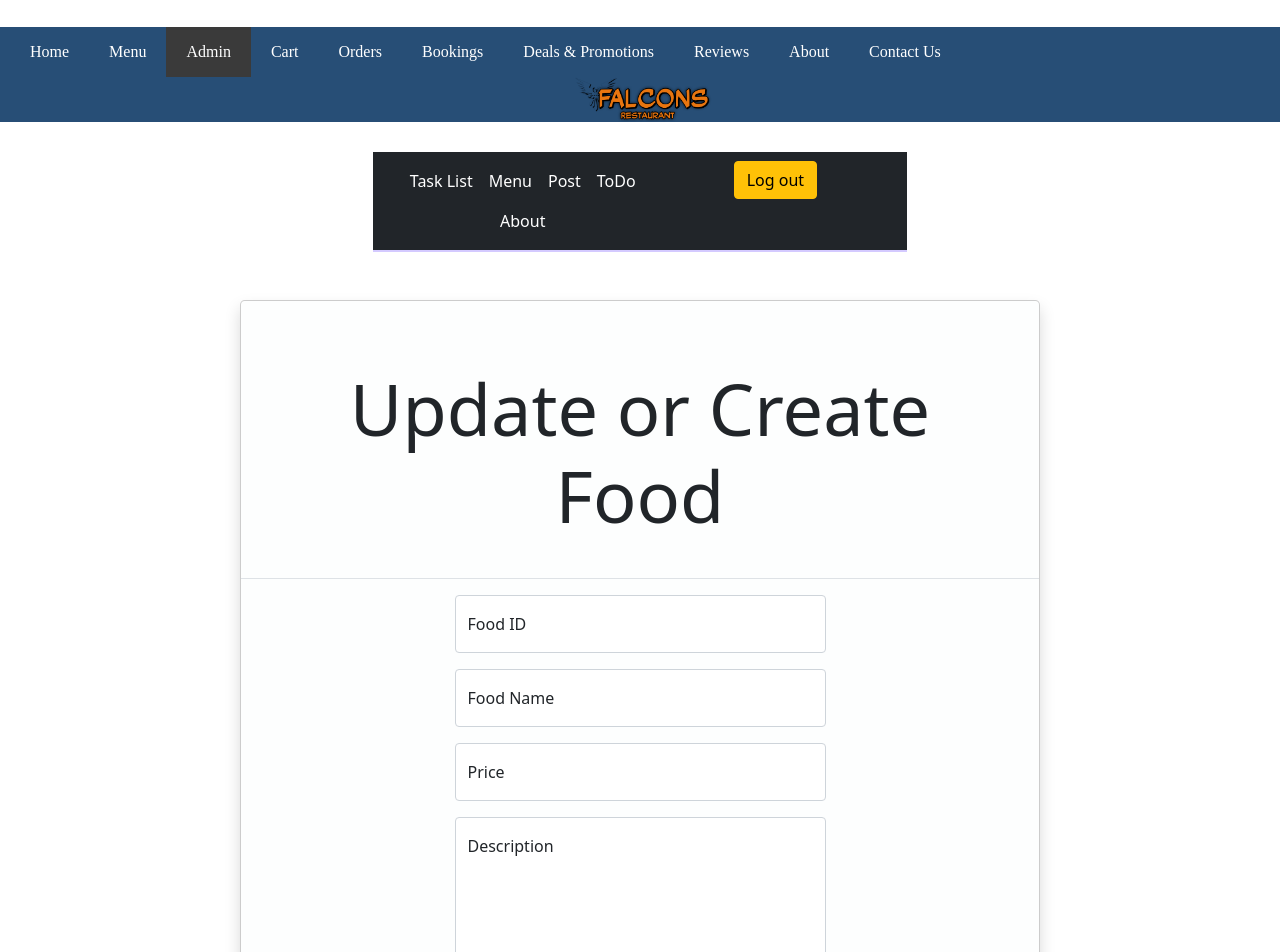
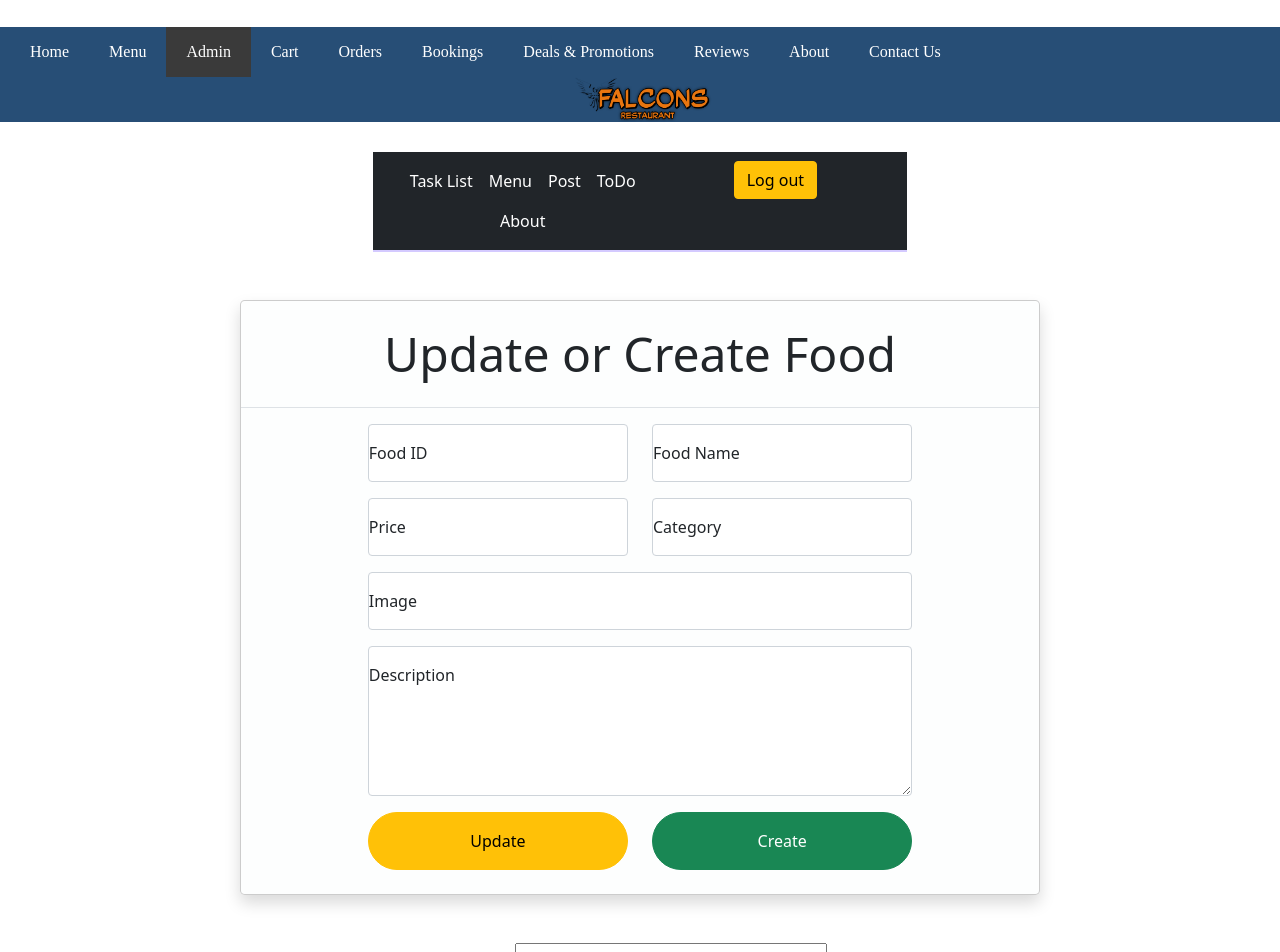
Before and after one commit to Kalafathakan/reactProject, a React (Create React App) app: page /admin in a window 1280 px wide. Shown: the top 952 px of the page. Built offline with nearby package versions, Linux system fonts and the light colour scheme; no server answers; sample sign-in values are in the browser's storage; a web font is replaced by a local one.

Commit message:
admin panel design

```diff
--- a/src/components/AdminFoodForm.tsx
+++ b/src/components/AdminFoodForm.tsx
@@ -3,7 +3,7 @@ import axios from 'axios';
 import FormContext from '../context/AdminFormContext';
 
 type MenuType = {
-    food:{
+  food: {
     _id: string,
     food_id: string,
     food_name: string,
@@ -20,12 +20,12 @@ type MenuType = {
 
 type updateDeleteType = {
 
-    updateFood : (id:string) => void;
-    createFood: (id:string) => void;
+  updateFood: (id: string) => void;
+  createFood: (id: string) => void;
 }
 
 
-  const MenuFormForAdmin = ({updateFood,createFood }: updateDeleteType) => {
+const MenuFormForAdmin = ({ updateFood, createFood }: updateDeleteType) => {
   const fr = useContext(FormContext)
 
 
@@ -38,7 +38,7 @@ type MenuType = {
     image: `${fr.formData.food_id}`
   });
 
-      const { food_id, food_name, price, description,category,image } = formData2;
+  const { food_id, food_name, price, description, category, image } = formData2;
 
 
   const onChange = (e: React.ChangeEvent<HTMLInputElement>) =>
@@ -95,17 +95,17 @@ type MenuType = {
   return (
     <div>
 
-     <div className="container mt-5 mb-5 w-100"  >
-        <div className="modal-lg  mx-auto  " >
-          <div className="modal-lg-dialog  ">
+      <div className="container mt-5 mb-5  "  >
+        <div className="modal-lg  mx-auto    " >
+          <div className="modal-md-dialog  ">
             <div className="modal-content rounded-5 shadow text-center bg-light bg-opacity-25">
               <div className="modal-header  ">
-                <h2 className="mx-auto my-auto mt-5 mb-4 display-2 ">Update or Create Food</h2>
+                <h2 className="mx-auto my-auto mt-2 mb-2 display-5 ">Update or Create Food</h2>
               </div>
-              <div className="modal-body ">
+              <div className="modal-body  ">
                 <form className="row justify-content-center " onSubmit={(e) => onSubmit(e)} noValidate>
-                  <div className="col-6">
-                  <div className="form-floating mb-3">
+                  <div className="col-9 row">
+                    <div className="form-floating mb-3 col-6">
                       <input type="text" className="form-control rounded-4" placeholder='Food ID'
                         name='food_id'
                         required
@@ -113,7 +113,7 @@ type MenuType = {
                         onChange={(e) => onChange(e)} />
                       <label htmlFor="id">Food ID</label>
                     </div>
-                    <div className="form-floating mb-3">
+                    <div className="form-floating mb-3 col-6">
                       <input type="text" className="form-control rounded-4" placeholder='Food Name'
                         name='food_name'
                         required
@@ -121,24 +121,16 @@ type MenuType = {
                         onChange={(e) => onChange(e)} />
                       <label htmlFor="name">Food Name</label>
                     </div>
-                    <div className="form-floating mb-3">
+                    <div className="form-floating mb-3 col-6">
                       <input type="text" className="form-control rounded-4" placeholder='Price'
                         name='price'
                         defaultValue={`${fr.formData.price}`}
                         onChange={(e) => onChange(e)} />
                       <label htmlFor="price">Price</label>
                     </div>
-                    <div className="form-floating mb-3">
-                      <textarea   className="form-control rounded-4" placeholder='Description'
-                        style={{height: '150px'}}
-                        name='description'
 
-                        defaultValue={`${fr.formData.description}`}
-                        onChange={(e) => onChange2(e)} />
-                      <label htmlFor="description">Description</label>
-                    </div>
 
-                    <div className="form-floating mb-3">
+                    <div className="form-floating mb-3 col-6">
                       <input type="text" className="form-control rounded-4" placeholder='Category'
                         name='category'
                         defaultValue={`${fr.formData.category}`}
@@ -152,12 +144,21 @@ type MenuType = {
                         onChange={(e) => onChange(e)} />
                       <label htmlFor="image">Image</label>
                     </div>
-                    <div className="col-9 mx-auto">
-                    <button className="w-100 mb-2 p-3 btn btn-lg rounded-4 btn-warning rounded-pill" onClick={() =>updateFood(`${fr.formData.food_id}`) } type="submit">Update
+                    <div className="form-floating mb-3 " >
+                      <textarea className="form-control rounded-4" placeholder='Description'
+                        style={{ height: '150px' }}
+                        name='description'
+
+                        defaultValue={`${fr.formData.description}`}
+                        onChange={(e) => onChange2(e)} />
+                      <label htmlFor="description">Description</label>
+                    </div>
+                    <div className="col-6 mx-auto">
+                      <button className="w-100 mb-2 p-3 btn btn rounded-4 btn-warning rounded-pill" onClick={() => updateFood(`${fr.formData.food_id}`)} type="submit">Update
                       </button>
                     </div>
-                      <div className="col-9 mx-auto">
-                    <button className="w-100 mb-2 p-3 btn btn-lg rounded-4 btn-success rounded-pill" onClick={() =>createFood(`${fr.formData.food_id}`) } type="button">Create
+                    <div className="col-6 mx-auto">
+                      <button className="w-100 mb-2 p-3 btn btn rounded-4 btn-success rounded-pill" onClick={() => createFood(`${fr.formData.food_id}`)} type="button">Create
                       </button>
                     </div>
                     <div className="w-100"></div>
```
Lines whose indentation alone changed are shown as unchanged.
